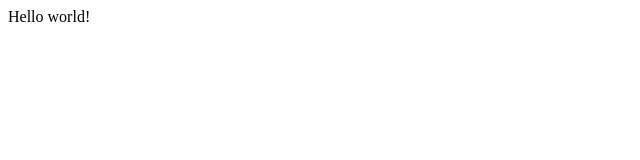
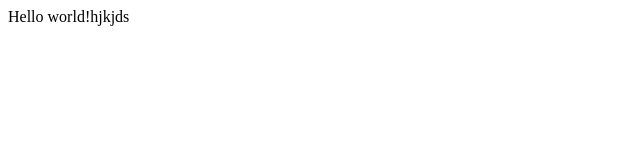
Before and after one commit to frontenddevteam/react-app-template, a React app: page / in a window 1280 px wide. Shown: the top 160 px of the page, without its empty margins (0-640 px from the left). Built offline with nearby package versions, Linux system fonts and the light colour scheme.

Commit message:
Edit app

```diff
--- a/App.jsx
+++ b/App.jsx
@@ -4,7 +4,7 @@ class App extends React.Component {
    render() {
       return (
          <div>
-            Hello world!
+            Hello world!hjkjds
          </div>
       );
    }
```
